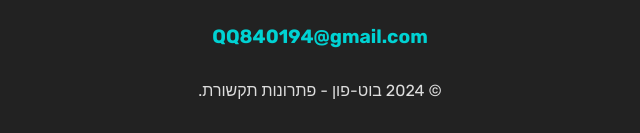
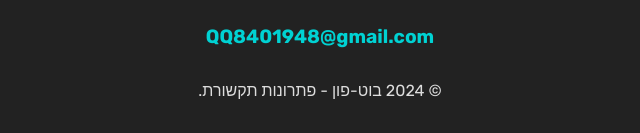
Before and after one commit to Bot-phone/Bot-phone, a plain HTML site: page index.html in a window 1280 px wide. Shown: the part 664-797 px from the top of the page, 320-960 px from the left. Drawn offline with Linux system fonts and the light colour scheme.

Commit message:
Update index.html

```diff
--- a/index.html
+++ b/index.html
@@ -201,7 +201,7 @@
         <p>רוצים לשדרג את המערכת הטלפונית שלכם?</p>
         <p>צרו איתנו קשר במייל:</p>
         <br>
-        <a href="https://mail.google.com/mail/u/0/?view=cm&fs=1&tf=1&source=mailto&su=%D7%A4%D7%A0%D7%99%D7%94+%D7%9C%D7%97%D7%91%D7%A8%D7%AA+%D7%91%D7%95%D7%98+%D7%A4%D7%95%D7%9F&to=qq8401948%40gmail.com&body=%D7%A9%D7%9C%D7%95%D7%9D%2C+%D7%91%D7%A8%D7%A6%D7%95%D7%A0%D7%99+%D7%9C%D7%91%D7%A0%D7%95%D7%AA+%D7%9E%D7%A2%D7%A8%D7%9B%D7%AA+%D7%98%D7%9C%D7%A4%D7%95%D7%A0%D7%99%D7%AA" target="_blank" rel="noopener noreferrer" class="email-link">QQ840194@gmail.com</a>
+        <a href="https://mail.google.com/mail/u/0/?view=cm&fs=1&tf=1&source=mailto&su=%D7%A4%D7%A0%D7%99%D7%94+%D7%9C%D7%97%D7%91%D7%A8%D7%AA+%D7%91%D7%95%D7%98+%D7%A4%D7%95%D7%9F&to=qq8401948%40gmail.com&body=%D7%A9%D7%9C%D7%95%D7%9D%2C+%D7%91%D7%A8%D7%A6%D7%95%D7%A0%D7%99+%D7%9C%D7%91%D7%A0%D7%95%D7%AA+%D7%9E%D7%A2%D7%A8%D7%9B%D7%AA+%D7%98%D7%9C%D7%A4%D7%95%D7%A0%D7%99%D7%AA" target="_blank" rel="noopener noreferrer" class="email-link">QQ8401948@gmail.com</a>
         <br><br>
         <p>&copy; 2024 בוט-פון - פתרונות תקשורת.</p>
     </footer>
```
